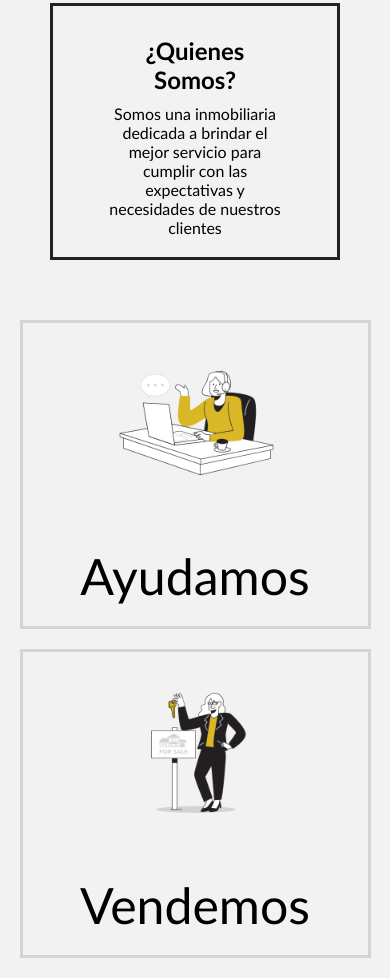
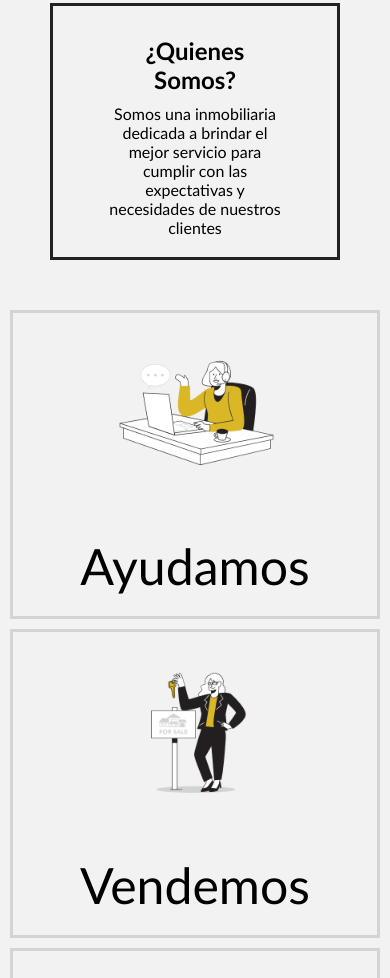
Before and after one commit to YoAlejoGH/PF---Hurtado-Alvarez, a website: page index.html in a window 390 px wide. Shown: the part 445-1423 px from the top of the page. Drawn offline with Linux system fonts and the light colour scheme.

Commit message:
Responsive columnas

```diff
--- a/css/style.css
+++ b/css/style.css
@@ -78,7 +78,6 @@ header{
 }
 
 .columns{
-  display: flex;
   flex-wrap: wrap;
     justify-content: space-around;
 }
@@ -87,7 +86,6 @@ header{
   margin: 10px;
   border: #d4d4d4 solid;
   text-align: center;
-  width: 90vw;
     background-color: #f2f2f2;
 
 }
```
